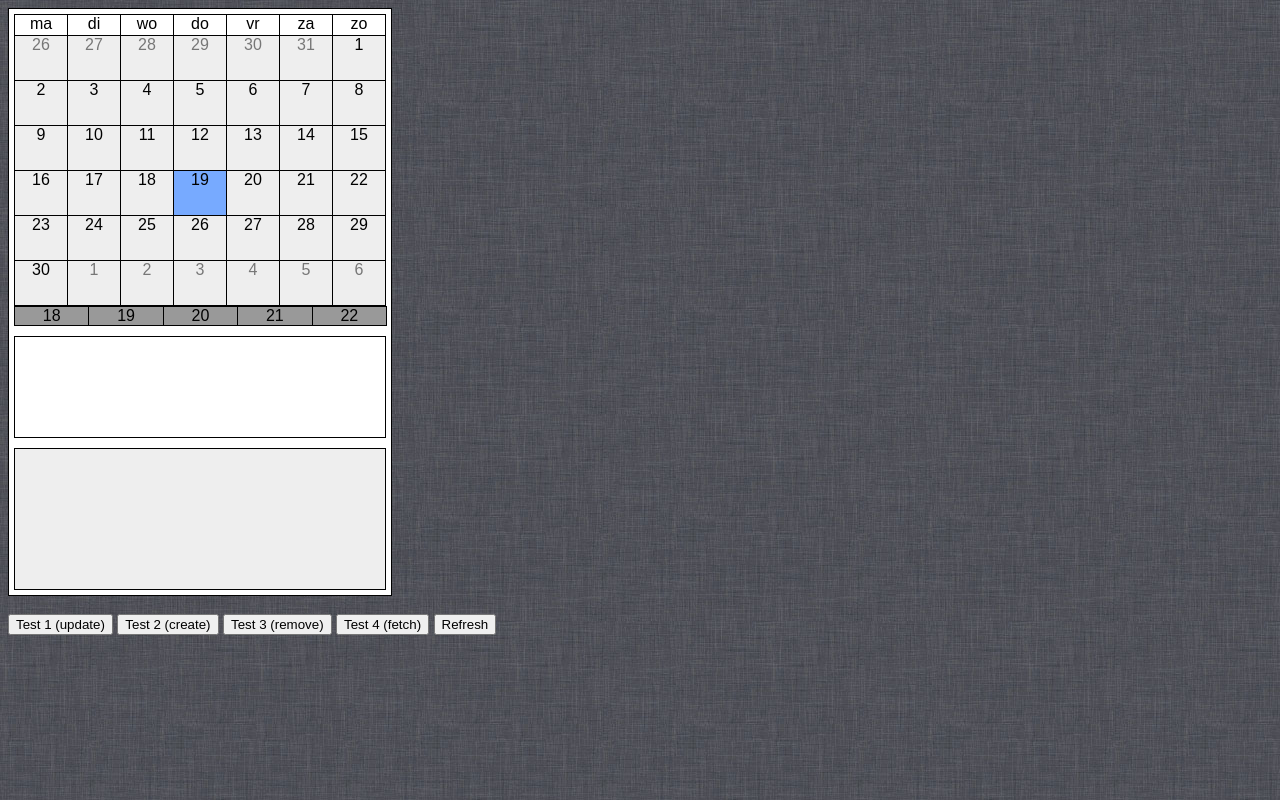
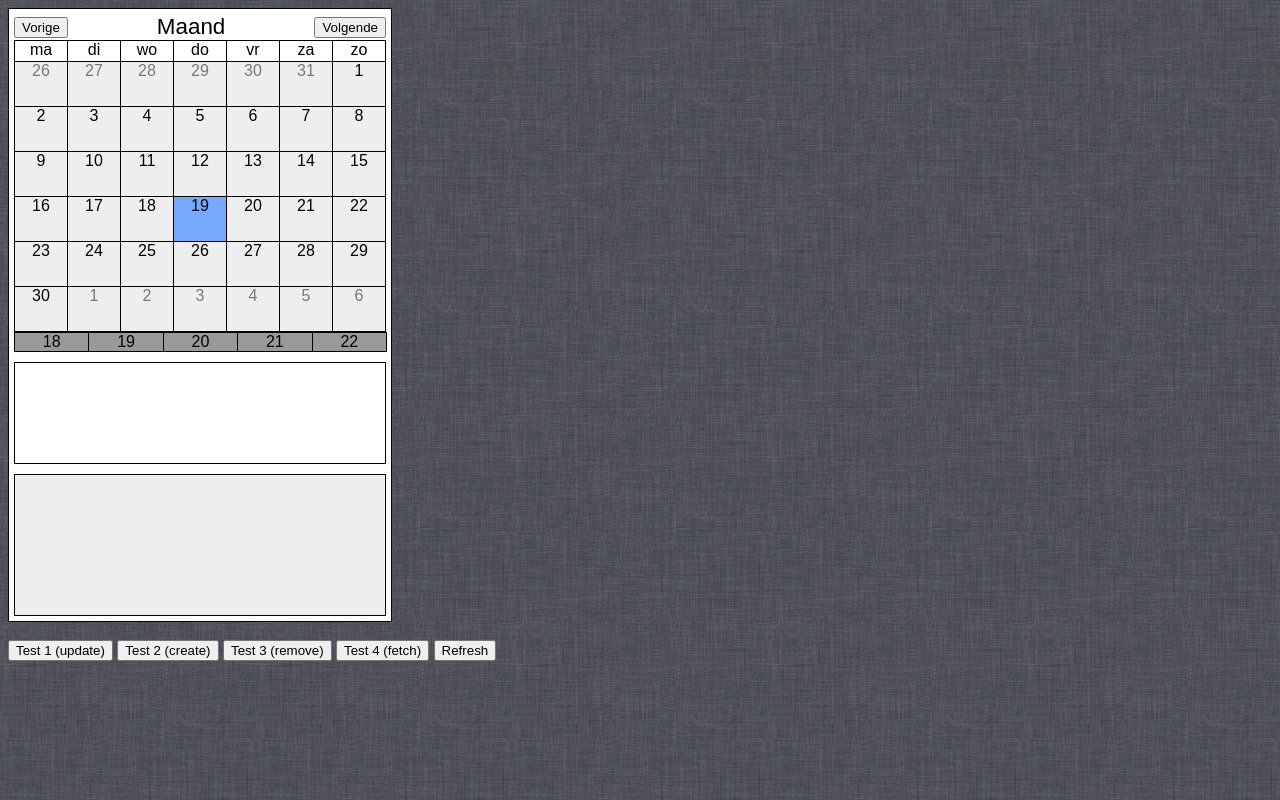
Before and after one commit to Oblosys/restaurant-reservations-2013, a plain HTML site: page www/index.html in a window 1280 px wide. Drawn offline with Linux system fonts and the light colour scheme; no server answers.

Commit message:
Added buttons and label for month selection to ui
git-svn-id: svn://svn.oblomov.com/Oblomov/JavaScript/Reservations@3865 63c81c92-1a08-11de-87e6-23293a004a03

```diff
--- a/js/client/calendar.js
+++ b/js/client/calendar.js
@@ -2,7 +2,6 @@
 
 /*
  * TODO:
- * sort reservations in day view
  * handle multiple months
  * show reservations for partial previous and next months */
 // TODO: do id and handler setting for cells in init rather than in setCurrentYearMonth
@@ -242,6 +241,13 @@ function initialize() {
   selection.set('day', _.find(days, function(day) {return util.showDate(day.get('date'))==util.showDate(today);}));
 }
 
+function prevMonthButton() {
+  console.log('Prev month button pressed');
+}
+function nextMonthButton() {
+  console.log('Next month button pressed');
+}
+
 function logViewedMonth() {
   $('#log').empty();
   $('#log').append( JSON.stringify(viewedMonth.models) +'<br/>');
--- a/www/css/calendar.css
+++ b/www/css/calendar.css
@@ -19,6 +19,13 @@ body {
 }
 #calendar td { /* setting width on cells doesn't work if they also set padding */
 }
+
+#monthLabel {
+  font-size: 140%;
+  width: 100%;
+  text-align: center;
+}
+
 .month {
   display: table;
   border-collapse: collapse;
--- a/www/index.html
+++ b/www/index.html
@@ -13,6 +13,11 @@
 </head>
 <body>
 <table id="calendar">
+<tr><td>
+  <table class="MonthSelection"><tr>
+    <td><input type="button" value="Vorige" onClick="prevMonthButton()"></td><td id="monthLabel">Maand</td><td><input type="button" value="Volgende" onClick="nextMonthButton()"></td>
+  </tr></table>
+</td></tr>
 <tr><td><div class="month">
 <div class="weekHeader"><div class="dayCell">ma</div><div class="dayCell">di</div><div class="dayCell">wo</div><div class="dayCell">do</div><div class="dayCell">vr</div><div class="dayCell">za</div><div class="dayCell">zo</div></div>
 <div class="week"><div class="dayCell"></div><div class="dayCell"></div><div class="dayCell"></div><div class="dayCell"></div><div class="dayCell"></div><div class="dayCell"></div><div class="dayCell"></div></div>
```
